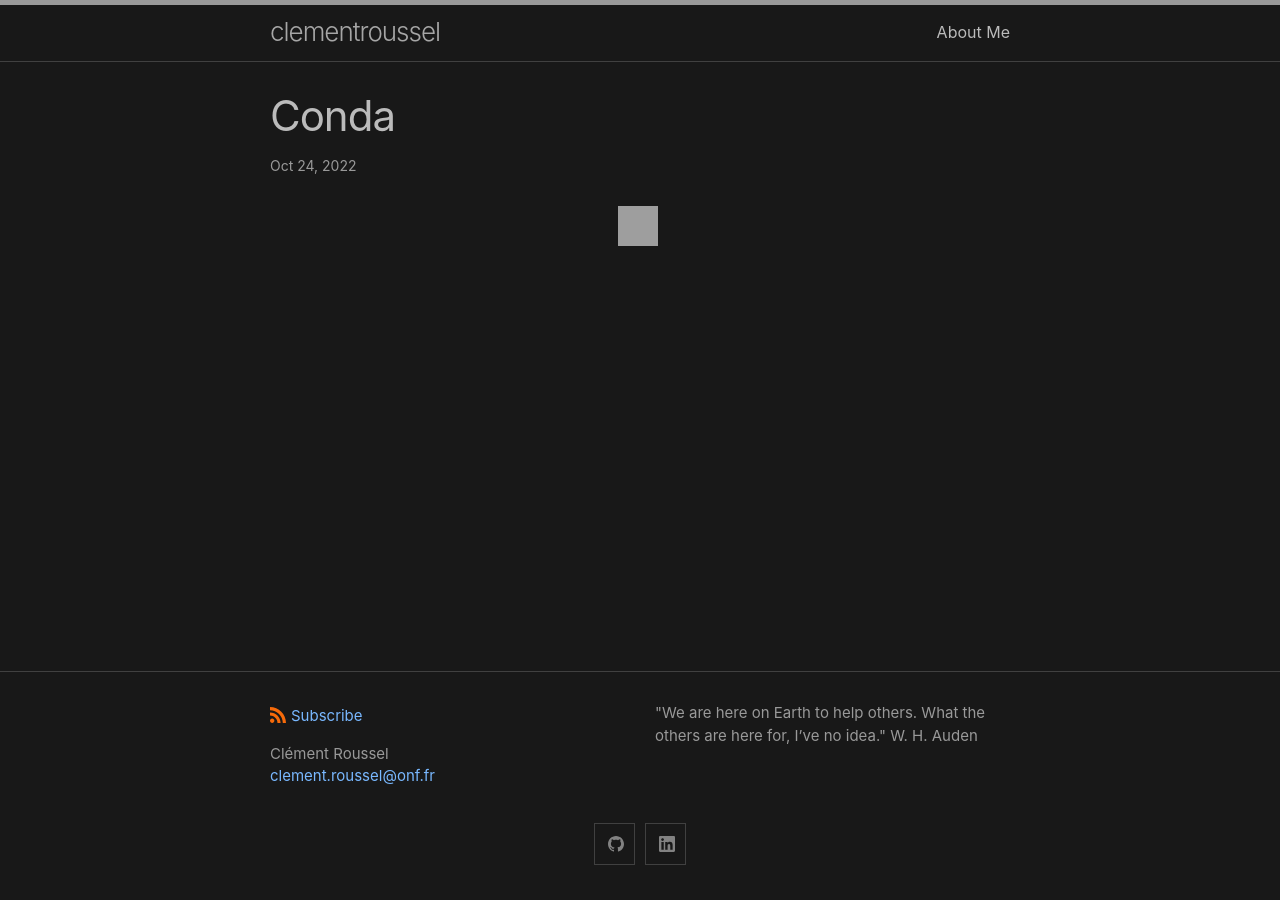
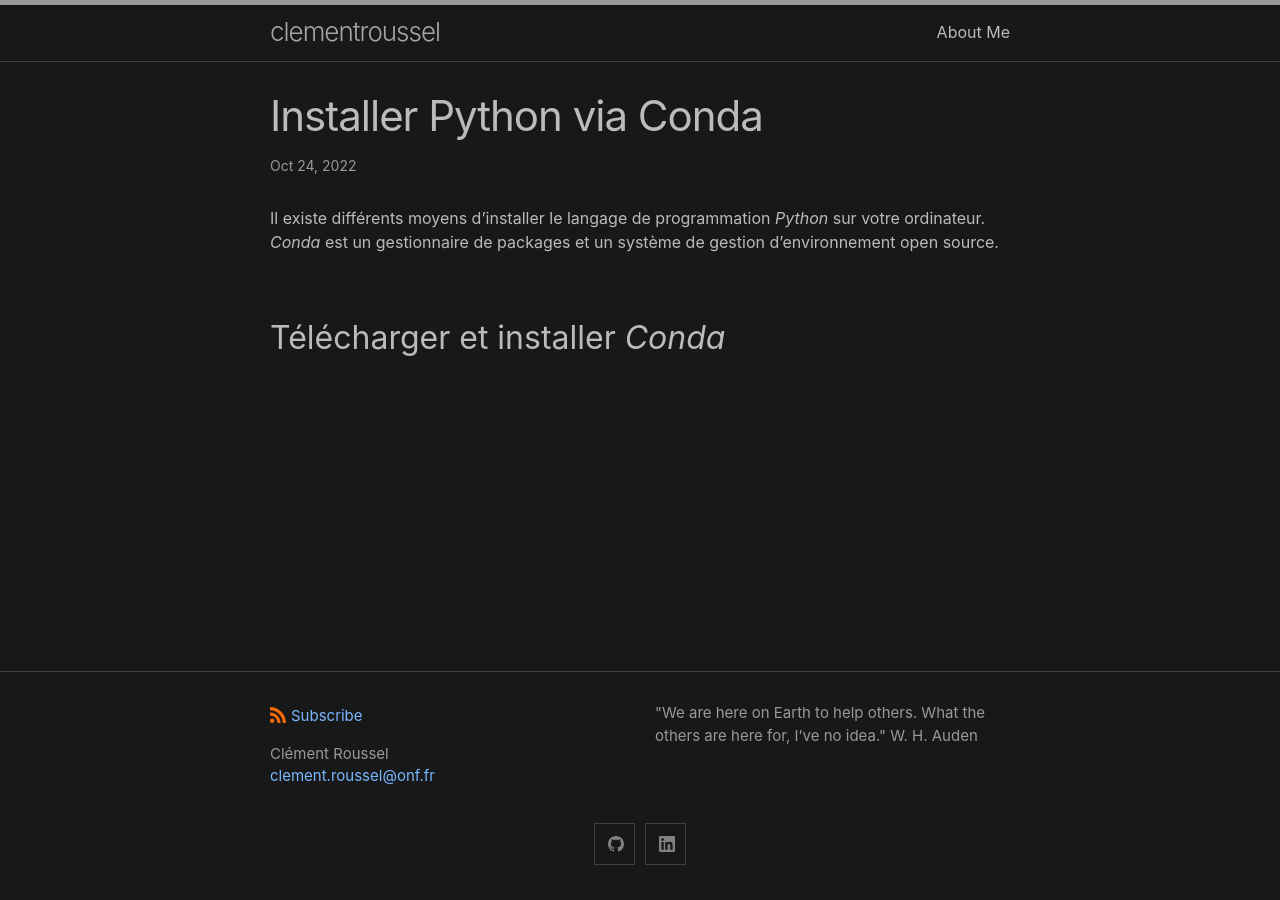
Before and after one commit to clementroussel/clementroussel, a Jekyll site: the page built from _posts/2022-10-24-conda.md, in a window 1280 px wide. Built offline with Jekyll 4.4.1, drawn with Linux system fonts in a browser that asks for light colours; grey boxes are pictures that could not be loaded.

Commit message:
Update 2022-10-24-conda.md

```diff
--- a/_posts/2022-10-24-conda.md
+++ b/_posts/2022-10-24-conda.md
@@ -1,8 +1,8 @@
 ---
 layout: post
-title: Conda
+title: Installer Python via Conda
 ---
 
-<div align="center">
-  <img src="https://github.com/devicons/devicon/blob/master/icons/anaconda/anaconda-original.svg" title="Anaconda" alt="*Anaconda*" width="40" height="40"/>&nbsp;
-</div>
+Il existe différents moyens d'installer le langage de programmation *Python* sur votre ordinateur. *Conda* est un gestionnaire de packages et un système de gestion d'environnement open source.
+
+## Télécharger et installer *Conda*
```
